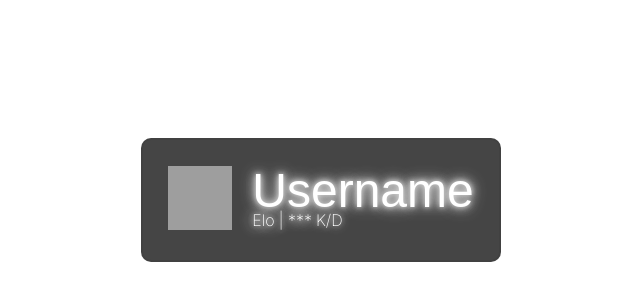
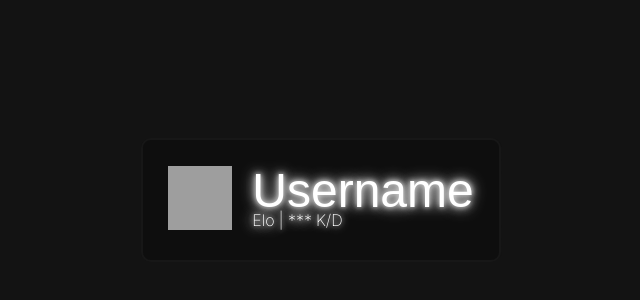
Before and after one commit to oceansidefm/few-faster2, a plain HTML site: page public/user.html in a window 1280 px wide. Shown: the part 200-500 px from the top of the page, without its empty margins (319-959 px from the left). Drawn offline with Linux system fonts and the light colour scheme; grey boxes are pictures that could not be loaded; a web font is replaced by a local one.

Commit message:
Refactor user styles and update body background
Updated styles for text and body elements, including glow effects and background color.

```diff
--- a/public/userstyles.css
+++ b/public/userstyles.css
@@ -98,5 +98,5 @@ body {
       display: flex;
       justify-content: center;
       align-items: center;
-      background-color: #ffffff;
+      background-color: #131313;
 }
```
